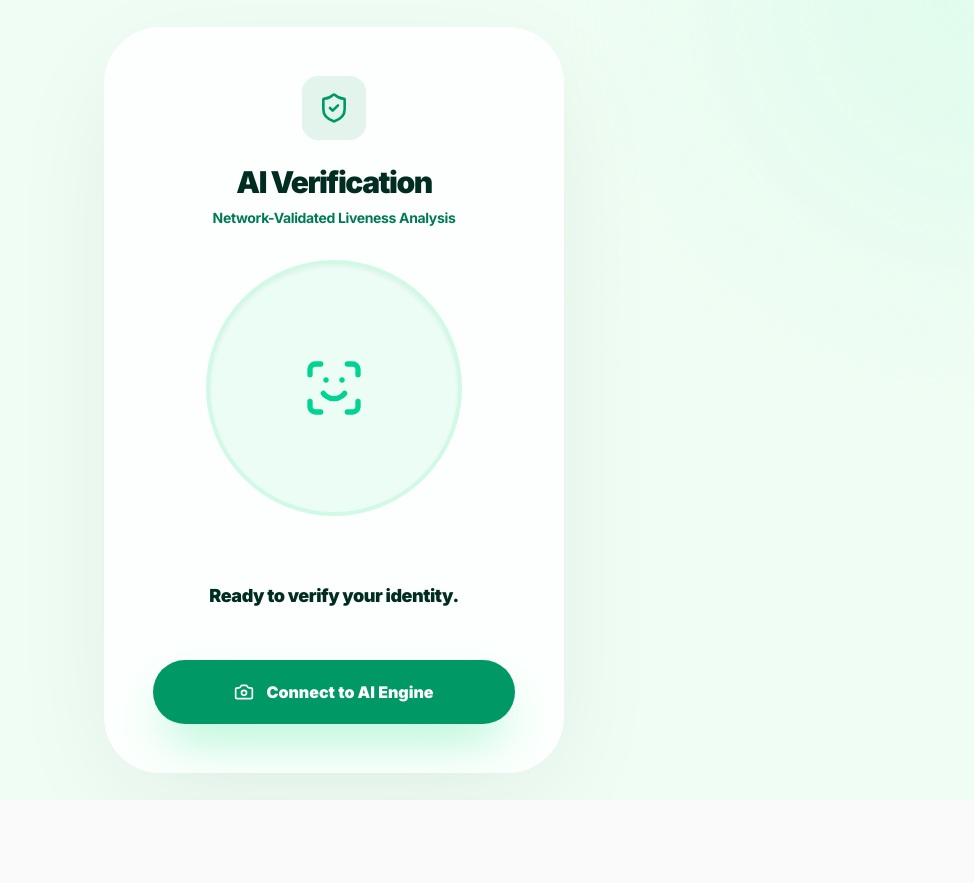
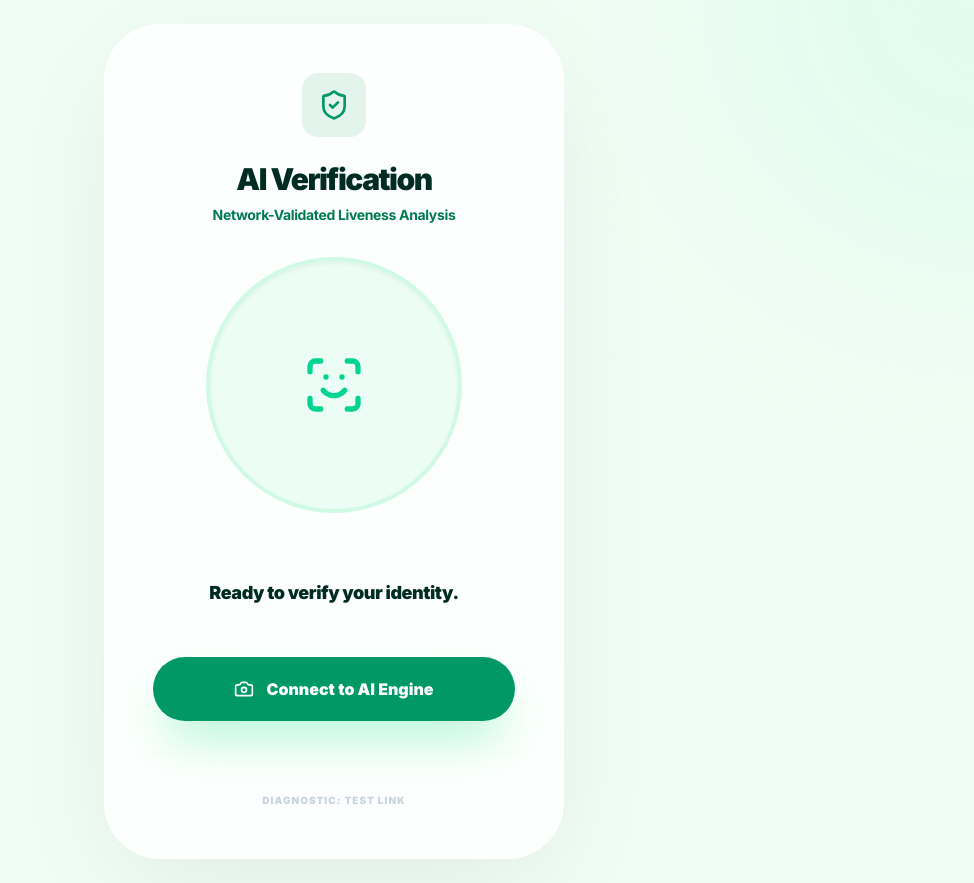
Before and after one commit to deepuzworld/mamaSafe, a Next.js app in the folder frontend/: page /face-verification in a window 1280 px wide. Shown: the whole page, without its empty margins (306-1280 px from the left). Before the commit the page ends 800 px from the top, so only its background shows below. Built offline with nearby package versions, Linux system fonts and the light colour scheme.

Commit message:
Enhance production API proxy and add connectivity diagnostics to UI

```diff
--- a/frontend/app/face-verification/page.tsx
+++ b/frontend/app/face-verification/page.tsx
@@ -323,6 +323,22 @@ export default function FaceVerificationPage() {
                             </button>
                         )}
                     </div>
+                    <div className="mt-8 pt-8 border-t border-emerald-50">
+                        <button
+                            onClick={async () => {
+                                try {
+                                    const res = await fetch('/core-api/health');
+                                    const data = await res.json();
+                                    alert(`Backend Online: ${data.status}`);
+                                } catch (e: any) {
+                                    alert(`Backend Offline: ${e.message}`);
+                                }
+                            }}
+                            className="text-[10px] font-black uppercase tracking-widest text-slate-300 hover:text-emerald-500 transition-colors"
+                        >
+                            Diagnostic: Test Link
+                        </button>
+                    </div>
                 </div>
             </motion.div>
         </div>
```
